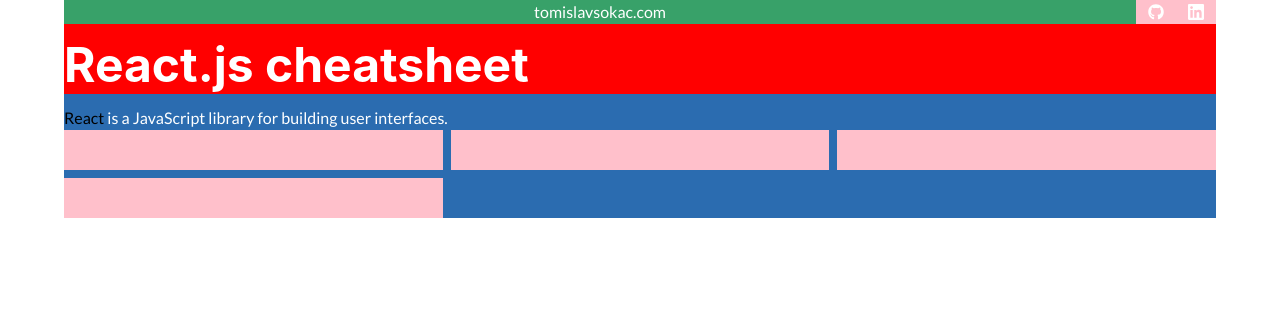
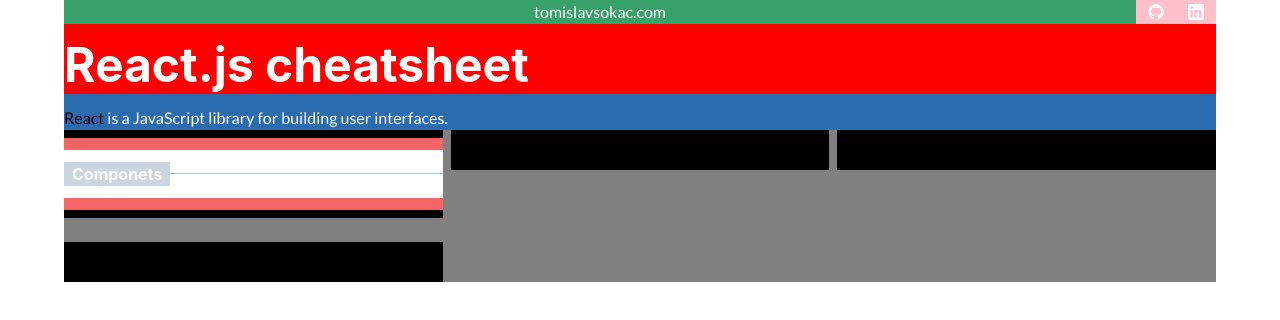
Before and after one commit to tsokac2/React-JS-Ch, a Next.js app: page / in a window 1280 px wide. Shown: the top 320 px of the page. Built offline with nearby package versions, Linux system fonts and the light colour scheme.

Commit message:
Add main Card layout

```diff
--- a/components/CheatContent/Card.js
+++ b/components/CheatContent/Card.js
@@ -1,15 +1,41 @@
-import { Box } from "@chakra-ui/react";
+import { Box, VStack, Heading, Flex, Center, Divider  } from "@chakra-ui/react";
 import CardWrap from "../Layout/CardWrap";
 
 const Card = (props) => {
   return (
     <CardWrap>
 
+      {/* Main grid item wraper */}
 
-      <Box w="100%" h="10" bg="pink"></Box>
-      <Box w="100%" h="10" bg="pink"></Box>
-      <Box w="100%" h="10" bg="pink"></Box>
-      <Box w="100%" h="10" bg="pink"></Box>
+      <Box w="100%" py="2" bg="black">
+
+
+        <VStack
+          spacing={4}
+          align='stretch'
+        >
+          <Box h='100%' py={3} bg='red.400'>
+            <Flex minWidth='max-content' alignItems='center' bg="#fff" py={3}>
+
+              <Heading as='h3' size='1xl' bg="gray.300" px={2}>Componets</Heading>
+
+              <Center bg='green.500' w='100%'>
+              <Divider />
+              </Center>
+            </Flex>
+
+
+          </Box>
+
+        </VStack>
+
+      </Box>
+
+
+
+      <Box w="100%" h="10" bg="black"></Box>
+      <Box w="100%" h="10" bg="black"></Box>
+      <Box w="100%" h="10" bg="black"></Box>
     </CardWrap>
   );
 };
--- a/components/layout/CardWrap.js
+++ b/components/layout/CardWrap.js
@@ -4,7 +4,7 @@
 const CardWrap = (props) => {
 
     return (
-        <SimpleGrid columns={[1, 2, 3]} spacing={2}>
+        <SimpleGrid columns={[1, , 2, 3]} spacingY={6} spacingX={2} bg="gray">
             {props.children}
         </SimpleGrid >
     );
--- a/components/layout/Layout.js
+++ b/components/layout/Layout.js
@@ -11,7 +11,7 @@
   return (
     <VStack>
       <Container
-        maxW='1200px'
+        maxW='1400px'
         p="0"
         bg='blue.600' color='white'
         w={["100vw", "100vw", "100vw", "90vw"]}
```
Also changed, not shown: components/UI/MainNavigation.js (+4 -3 lines).
